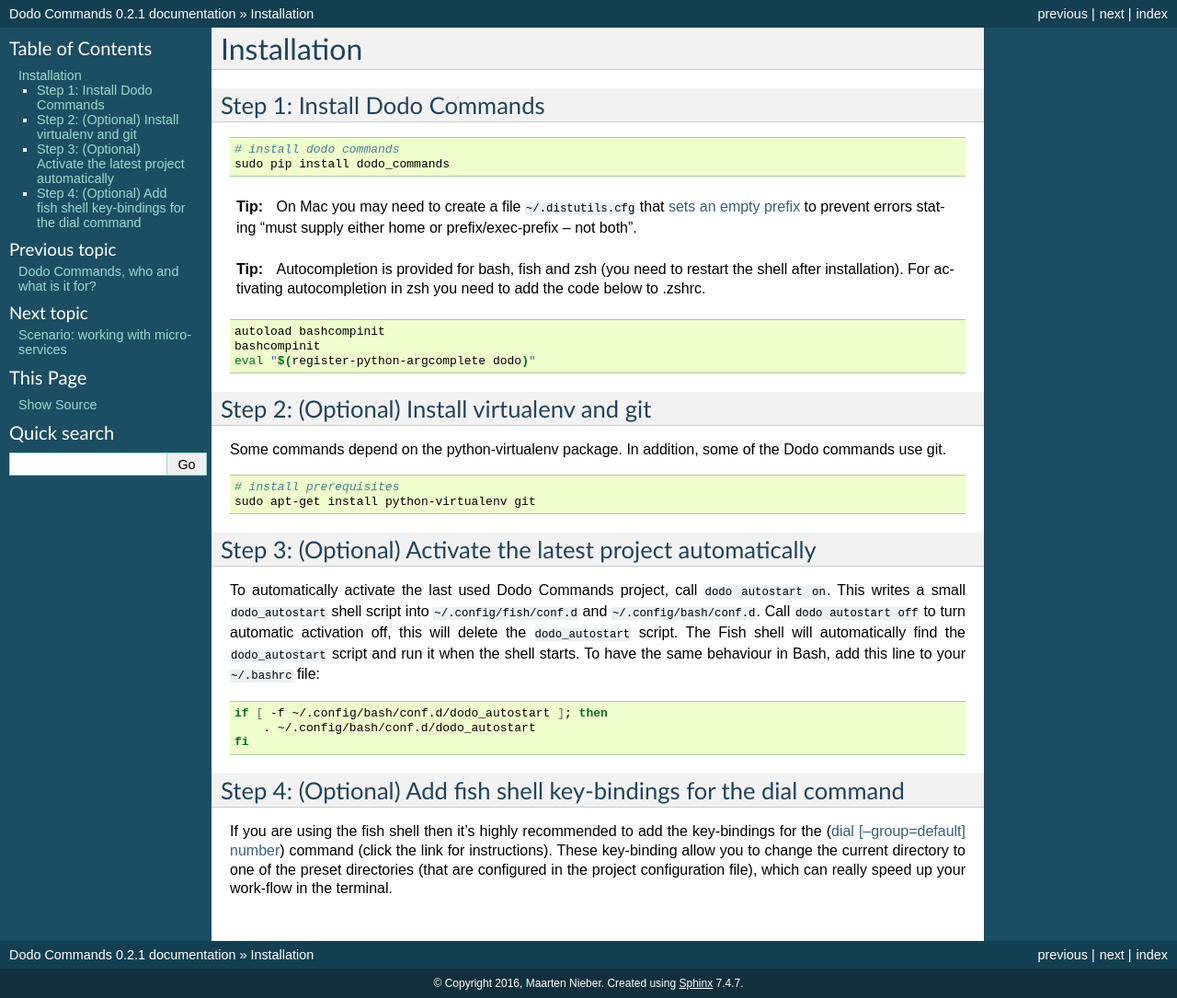
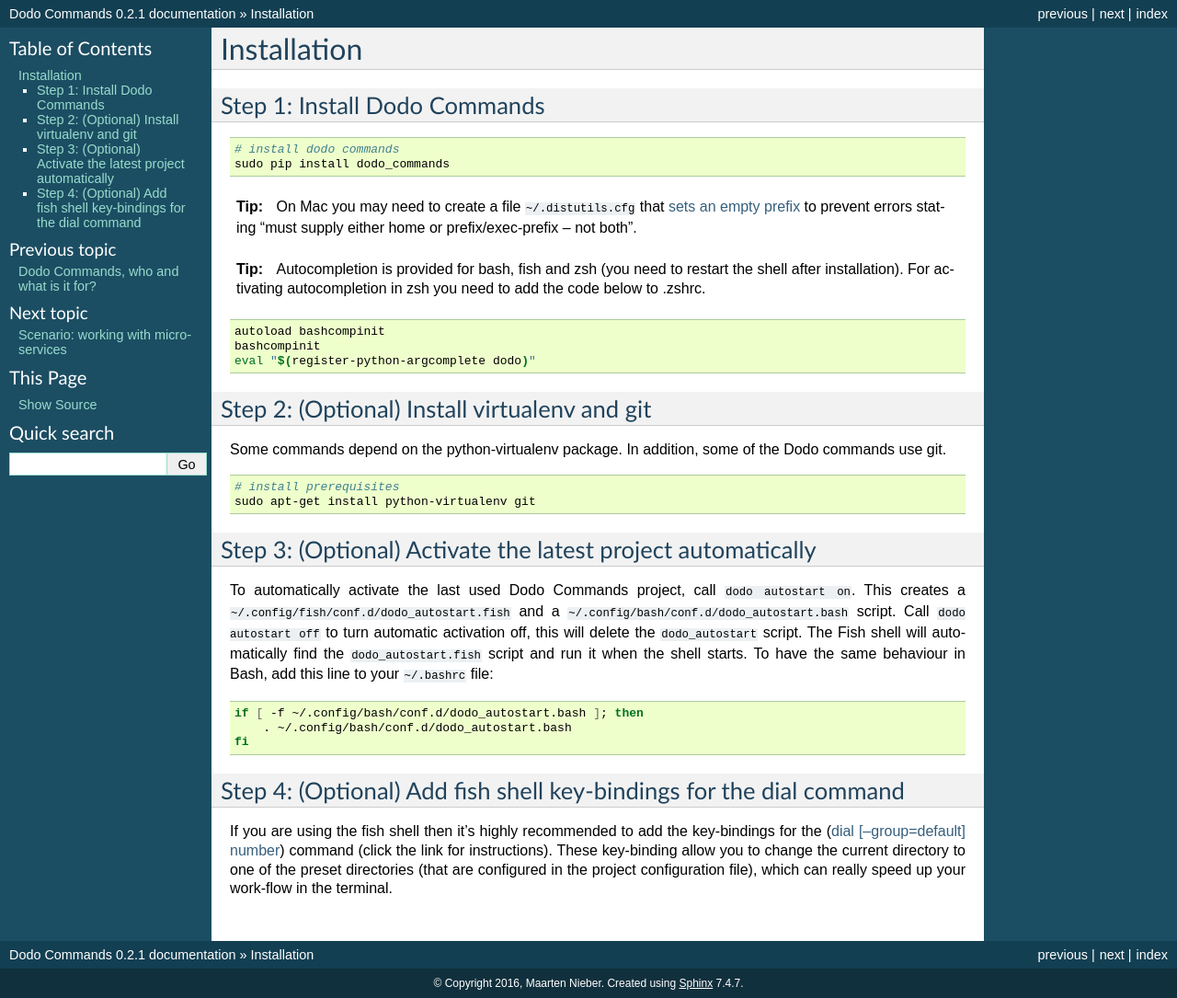
Before and after one commit to mnieber/dodo-commands, a Sphinx documentation site: the page built from doc/installation.rst, in a window 1280 px wide. Shown: the whole page at 92% size. Built offline with Sphinx 7.4.7, drawn with Linux system fonts in a browser that asks for light colours.

Commit message:
Fix autostart scripts

```diff
--- a/doc/installation.rst
+++ b/doc/installation.rst
@@ -43,12 +43,16 @@
 Step 3: (Optional) Activate the latest project automatically
 ------------------------------------------------------------
 
-To automatically activate the last used Dodo Commands project, call ``dodo autostart on``. This writes a small ``dodo_autostart`` shell script into ``~/.config/fish/conf.d`` and ``~/.config/bash/conf.d``. Call ``dodo autostart off`` to turn automatic activation off, this will delete the ``dodo_autostart`` script. The Fish shell will automatically find the ``dodo_autostart`` script and run it when the shell starts. To have the same behaviour in Bash, add this line to your ``~/.bashrc`` file:
+To automatically activate the last used Dodo Commands project, call ``dodo autostart on``.
+This creates a ``~/.config/fish/conf.d/dodo_autostart.fish`` and a ``~/.config/bash/conf.d/dodo_autostart.bash`` script.
+Call ``dodo autostart off`` to turn automatic activation off, this will delete the ``dodo_autostart`` script.
+The Fish shell will automatically find the ``dodo_autostart.fish`` script and run it when the shell starts.
+To have the same behaviour in Bash, add this line to your ``~/.bashrc`` file:
 
 .. code-block:: bash
 
-    if [ -f ~/.config/bash/conf.d/dodo_autostart ]; then
-        . ~/.config/bash/conf.d/dodo_autostart
+    if [ -f ~/.config/bash/conf.d/dodo_autostart.bash ]; then
+        . ~/.config/bash/conf.d/dodo_autostart.bash
     fi
 
 
--- a/doc/reference/standard-commands/autostart.rst
+++ b/doc/reference/standard-commands/autostart.rst
@@ -7,6 +7,6 @@
 
 .. code-block:: bash
 
-    if [ -f ~/.config/bash/conf.d/dodo_autostart ]; then
-        . ~/.config/bash/conf.d/dodo_autostart
+    if [ -f ~/.config/bash/conf.d/dodo_autostart.bash ]; then
+        . ~/.config/bash/conf.d/dodo_autostart.bash
     fi
```
Also changed, not shown: 3 other files.
